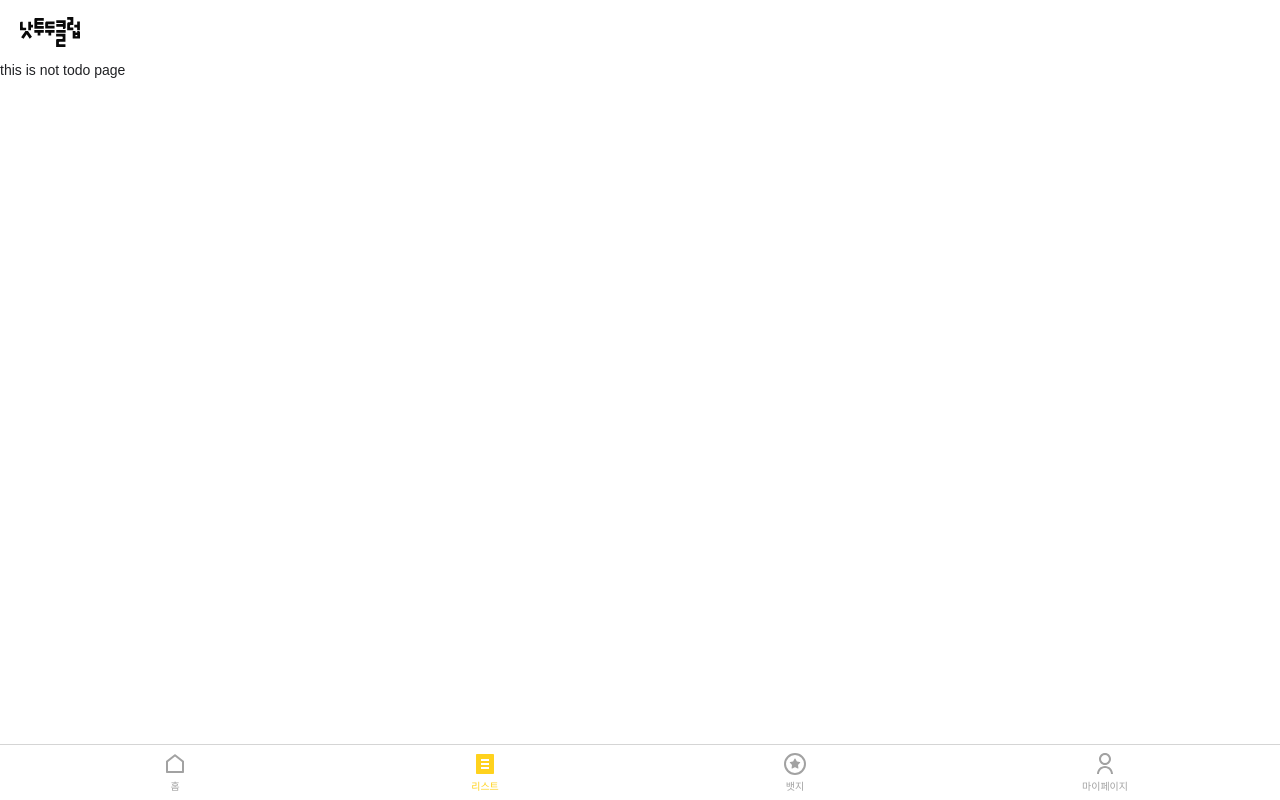
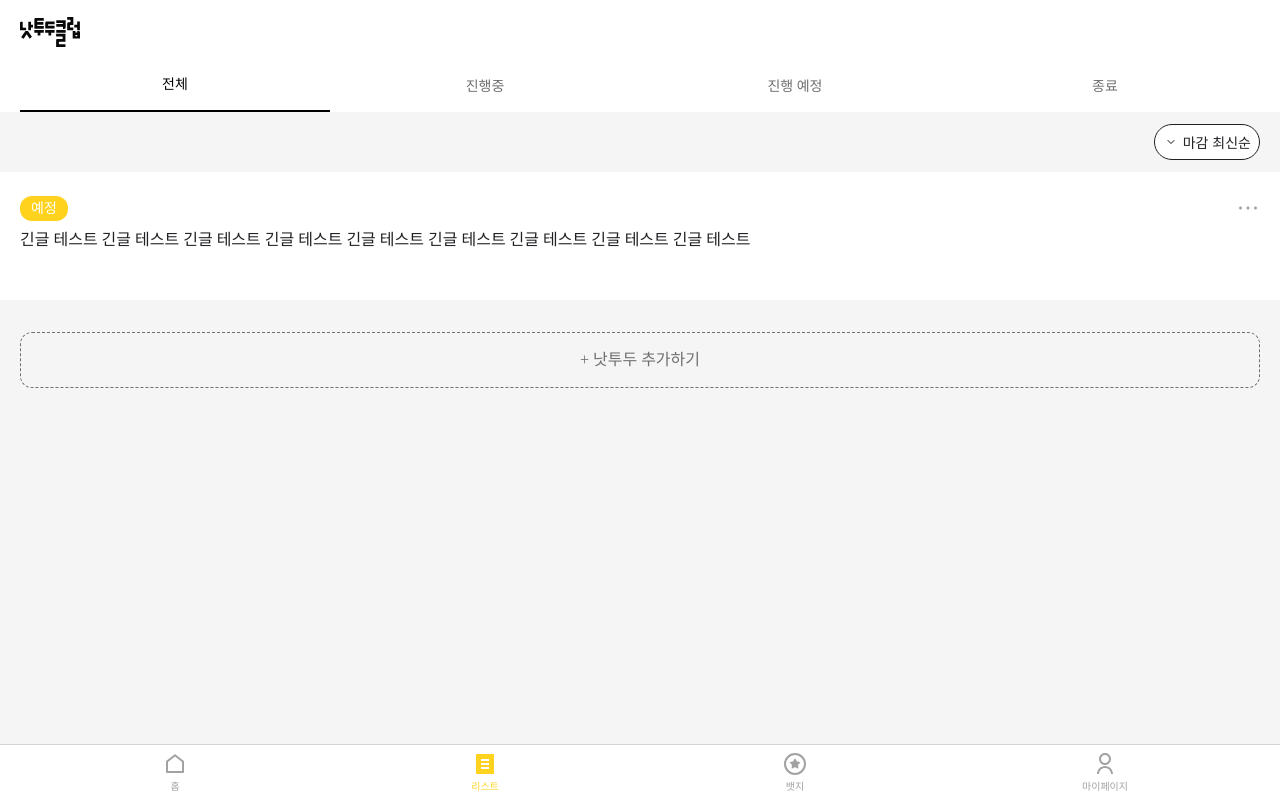
Before and after one commit to bsideproject/15_6_FE, a React (Vite) app: page /nottodo in a window 1280 px wide. Built offline with nearby package versions, Linux system fonts and the light colour scheme; a web font is replaced by a local one.

Commit message:
[ feat ] 리스트 페이지 레이아웃

```diff
--- a/src/pages/nottodo/index.tsx
+++ b/src/pages/nottodo/index.tsx
@@ -1,3 +1,82 @@
+import { useState } from 'react';
+import { Card } from '@/components/card/Card';
+import { FloatingButton } from '@/components/buttons/floating/FloatingButton';
+import { ReactComponent as ArrowDown } from '@/assets/img/icn_arrow_down.svg';
+import { DashedButton } from '@/components/buttons/dashed/DashedButton';
+import { Tabs } from '@/components/tab/Tabs';
+import { Tab } from '@/components/tab/Tab';
+
+// TODO get nottodo list
+const fakeData = [
+    {
+        title: '긴글 테스트 긴글 테스트 긴글 테스트 긴글 테스트 긴글 테스트 긴글 테스트 긴글 테스트 긴글 테스트 긴글 테스트',
+        goals: '',
+        startDate: new Date('2023-06-25'),
+        endDate: new Date('2023-07-15'),
+    },
+    // {
+    //     title: 'title2',
+    //     goals: '목표 입니다. 목표 입니다. 목표 입니다. 목표 입니다. 목표 입니다. 목표 입니다. 목표 입니다. 목표 입니다. 목표 입니다.',
+    //     startDate: new Date('2023-06-25'),
+    //     endDate: new Date('2023-07-01'),
+    // },
+    // { title: 'title3', goals: '', startDate: new Date('2023-06-01'), endDate: new Date('2023-06-15') },
+    // { title: 'title3', goals: '', startDate: new Date('2023-06-01'), endDate: new Date('2023-06-15') },
+    // { title: 'title3', goals: '', startDate: new Date('2023-06-01'), endDate: new Date('2023-06-15') },
+    // { title: 'title3', goals: '', startDate: new Date('2023-06-01'), endDate: new Date('2023-06-15') },
+];
+
 export default function NotTodoPage() {
-    return <div>this is not todo page</div>;
+    const [isDesc, setIsDesc] = useState<boolean>(true);
+    const [activeTab, setActiveTab] = useState<number>(0);
+    const handleTabs = (idx: number) => {
+        setActiveTab(idx);
+    };
+
+    return (
+        <div className="flex flex-col min-h-[calc((100vh-60px)-56px)] bg-gray-50">
+            <div className="sticky top-0">
+                <Tabs>
+                    <Tab active={activeTab} currentIdx={0} onClick={() => handleTabs(0)}>
+                        <span>전체</span>
+                    </Tab>
+                    <Tab active={activeTab} currentIdx={1} onClick={() => handleTabs(1)}>
+                        <span>진행중</span>
+                    </Tab>
+                    <Tab active={activeTab} currentIdx={2} onClick={() => handleTabs(2)}>
+                        <span>진행 예정</span>
+                    </Tab>
+                    <Tab active={activeTab} currentIdx={3} onClick={() => handleTabs(3)}>
+                        <span>종료</span>
+                    </Tab>
+                </Tabs>
+            </div>
+            <div className="flex justify-end px-[20px] my-[12px]">
+                <div className="w-auto h-[36px] rounded-full border bg-white flex justify-center items-center px-[8px] cursor-pointer">
+                    <div className="w-[16px] h-[16px] flex justify-center items-center mr-[4px]">
+                        <ArrowDown />
+                    </div>
+                    <span className="mt-0.5">{isDesc ? '마감 최신순' : '마감 오래된순'}</span>
+                </div>
+            </div>
+            {fakeData.map((v) => (
+                <Card
+                    className="mb-[8px]"
+                    title={v.title}
+                    startDate={v.startDate}
+                    endDate={v.endDate}
+                    goals={v.goals}
+                />
+            ))}
+            {fakeData.length < 3 ? (
+                <div className="px-[20px] mt-[24px]">
+                    <DashedButton onClick={() => null}>
+                        <span>+ 낫투두 추가하기</span>
+                    </DashedButton>
+                </div>
+            ) : (
+                <FloatingButton onClick={() => null} />
+            )}
+        </div>
+    );
 }
```
